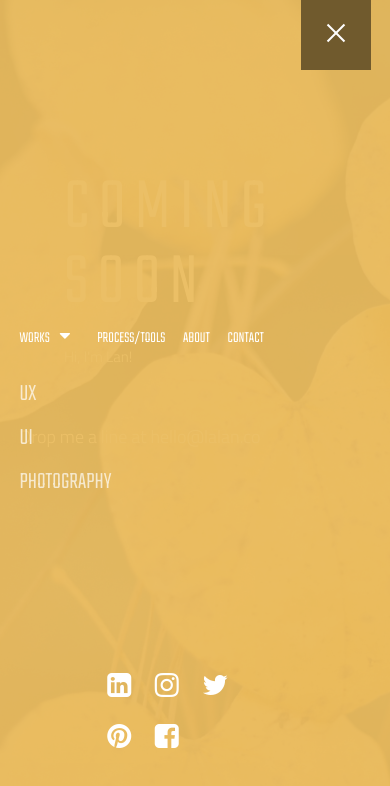
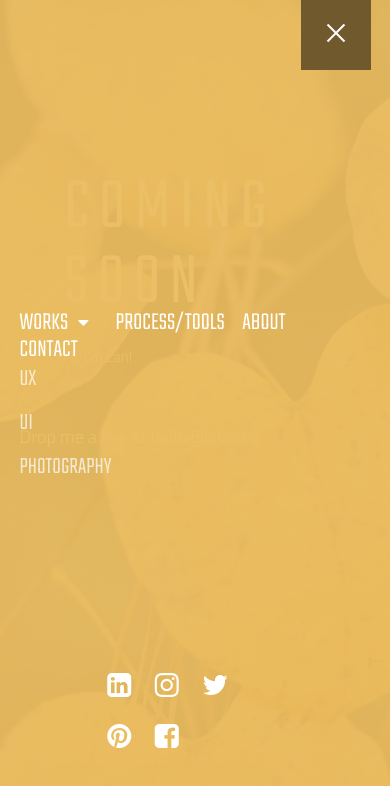
Before and after one commit to la-lan/la-lan.github.io, a plain HTML site: page index.html in a window 390 px wide. Both pictures are taken after a click on the element 335 px from the left and 35 px from the top of the page. Drawn offline with Linux system fonts and the light colour scheme.

Commit message:
change modal font to be responsive

```diff
--- a/css/main.css
+++ b/css/main.css
@@ -184,7 +184,7 @@ header nav{
 	position: relative;
 	display: inline-block;
 	margin-right: 4vw;
-	font-size: 4vw;
+	font-size: 50px;
 	color: #fff;
 	opacity: 0;
 	top: 20px;
@@ -422,6 +422,9 @@ footer p{
 		margin-bottom: 0px;
 		line-height: 0px;
 	}
+	.modal .navigation li{
+	font-size: 30px;
+	}
 }
 
 @media screen and (max-width: 480px){
@@ -447,4 +450,7 @@ footer p{
 	ul.social_media li h3{
 		display: none;
 	}
+	.modal .navigation li{
+	font-size: 25px;
+	}
 }
```
